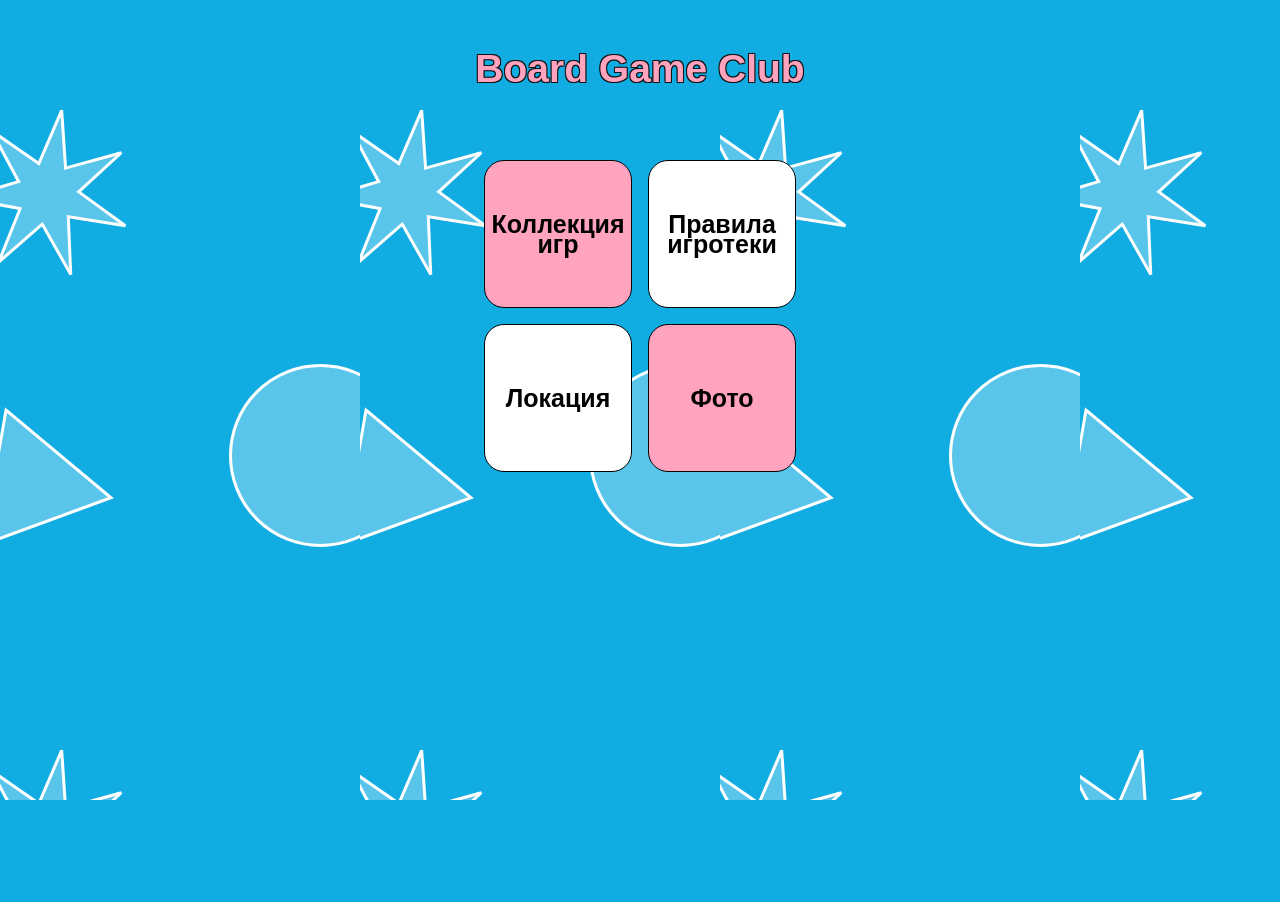
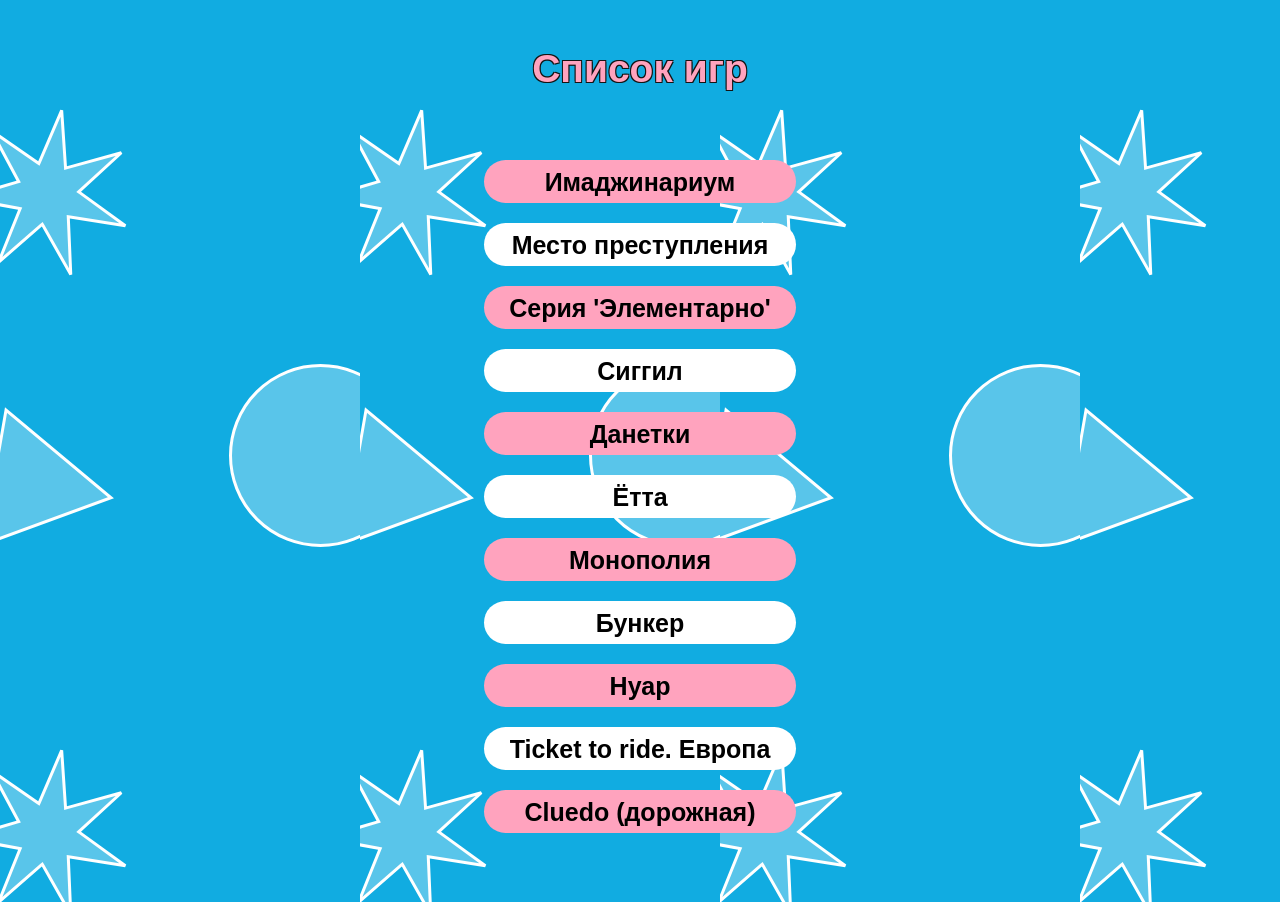
Before and after one commit to Otec-S/bg_club_bot_frontend, a React (Create React App) app: page /gameslist in a window 1280 px wide. Before the commit the page ends 800 px from the top, so only its background shows below. Built offline with nearby package versions, Linux system fonts and the light colour scheme.

Commit message:
feat: make game-list

```diff
--- a/src/components/App.js
+++ b/src/components/App.js
@@ -1,10 +1,13 @@
+import React from "react";
+
 import { useEffect } from "react";
 import "./App.css";
-import { useTelegram } from "./hooks/useTelegram";
+// import { useTelegram } from "./hooks/useTelegram";
 import Header from "./Header/Header";
 import { Route, Router, Routes } from "react-router-dom";
 import SiteMenu from "./SiteMenu/SiteMenu";
 import Main from "./Main/Main";
+import GamesList from "./GamesList/GamesList";
 
 function App() {
   // const { onToggleButton, tg } = useTelegram();
@@ -15,11 +18,26 @@
 
   return (
     <div>
-      <Header />
-      <Main />
-      {/* <Routes>
-        <Route />
-      </Routes> */}
+      <Routes>
+        <Route
+          path="/"
+          element={
+            <>
+              <Header headerTitle="Board Game Club"/>
+              <Main />
+            </>
+          }
+        />
+        <Route
+          path="/gameslist"
+          element={
+            <>
+              <Header headerTitle="Список игр"/>
+              <GamesList />
+            </>
+          }
+        />
+      </Routes>
     </div>
   );
 }
--- /dev/null
+++ b/src/components/GamesList/GamesList.css
@@ -0,0 +1,13 @@
+ul {
+  list-style-type: none; /* Убирает маркеры у неупорядоченного списка (буллеты) */
+  padding: 0; /* Может быть полезным для удаления отступов у списка */
+  margin: 0; /* Может быть полезным для удаления отступов у списка */
+}
+
+.games-list {
+  display: flex;
+  flex-direction: column;
+  align-items: center;
+  gap: 20px;
+  margin-bottom: 69px;
+}
--- /dev/null
+++ b/src/components/GamesList/GamesList.jsx
@@ -0,0 +1,21 @@
+import React from "react";
+import GamesListItem from "./GamesListItem/GamesListItem";
+import { GAME_DATA } from "../../constants";
+import './GamesList.css';
+
+const GameList = () => {
+  return (
+    <ul className="games-list">
+      {GAME_DATA.map((game) => (
+        <GamesListItem
+          key={game.id}
+          title={game.title}
+          backgroundColor={game.backgroundColor}
+          link={game.link}
+        />
+      ))}
+    </ul>
+  );
+};
+
+export default GameList;
--- /dev/null
+++ b/src/components/GamesList/GamesListItem/GamesListItem.css
@@ -0,0 +1,20 @@
+h2, a {
+  margin: 0;
+  padding: 0;
+  font-size: inherit;
+  font-weight: inherit;
+  color: inherit;
+  text-decoration: none;
+}
+
+.games-list-item {
+  width: 312px;
+  height: 43px;
+  border-radius: 25px;
+  font-size: 25px;
+  font-weight: 600;
+  line-height: 20px;
+  display: flex;
+  justify-content: center;
+  align-items: center;
+}
--- /dev/null
+++ b/src/components/GamesList/GamesListItem/GamesListItem.jsx
@@ -0,0 +1,18 @@
+import React from "react";
+import "./GamesListItem.css";
+
+const GamesListItem = ({ title, backgroundColor, link }) => {
+  const itemStyle = {
+    backgroundColor: backgroundColor,
+  };
+
+  return (
+    <a href={link}>
+      <li className="games-list-item" style={itemStyle}>
+        {title}
+      </li>
+    </a>
+  );
+};
+
+export default GamesListItem;
--- a/src/components/Header/Header.jsx
+++ b/src/components/Header/Header.jsx
@@ -1,14 +1,14 @@
 import React from "react";
 // import Button from "../Button/Button";
-import { useTelegram } from "../hooks/useTelegram";
+// import { useTelegram } from "../hooks/useTelegram";
 import "./Header.css";
 
-const Header = () => {
+const Header = ({headerTitle}) => {
   // const { user, onClose } = useTelegram();
 
   return (
     <div className="header">
-      <h1 className="header__title">Board Game Club</h1>
+      <h1 className="header__title">{headerTitle}</h1>
     </div>
   );
 };
--- a/src/constants.js
+++ b/src/constants.js
@@ -1,6 +1,20 @@
 export const CARD_DATA = [
-  { id: 1, title: "Коллекция игр", path: "/collection", backgroundColor: "var(--second-color)"},
+  { id: 1, title: "Коллекция игр", path: "/gameslist", backgroundColor: "var(--second-color)"},
   { id: 2, title: "Правила игротеки", path: "/rules", backgroundColor: "white" },
   { id: 3, title: "Локация", path: "/location", backgroundColor: "white" },
   { id: 4, title: "Фото", path: "/photos", backgroundColor: "var(--second-color)"},
 ];
+
+export const GAME_DATA = [
+  { id: 1, title: "Имаджинариум", backgroundColor: "var(--second-color)", link: "https://m.tesera.ru/games/imaginarium" },
+  { id: 2, title: "Место преступления", backgroundColor: "white", link: "https://m.tesera.ru/games/Chronicles-of-Crime" },
+  { id: 3, title: "Серия 'Элементарно'", backgroundColor: "var(--second-color)", link: "https://m.tesera.ru/games/sherlock-last-call/" },
+  { id: 4, title: "Сиггил", backgroundColor: "white", link: "https://m.tesera.ru/games/siggil/" },
+  { id: 5, title: "Данетки", backgroundColor: "var(--second-color)", link: "https://m.tesera.ru/games/danetki/" },
+  { id: 6, title: "Ётта", backgroundColor: "white", link: "https://m.tesera.ru/games/IOTA/" },
+  { id: 7, title: "Монополия", backgroundColor: "var(--second-color)", link: "https://m.tesera.ru/games/monopoliya-delyuks/" },
+  { id: 8, title: "Бункер", backgroundColor: "white", link: "https://m.tesera.ru/games/1bunker/" },
+  { id: 9, title: "Нуар", backgroundColor: "var(--second-color)", link: "https://m.tesera.ru/games/noir/" },
+  { id: 10, title: "Ticket to ride. Европа", backgroundColor: "white", link: "https://m.tesera.ru/games/ticket-to-ride/" },
+  { id: 11, title: "Cluedo (дорожная)", backgroundColor: "var(--second-color)", link: "https://m.tesera.ru/games/Cluedohasbro/" },
+];
```
